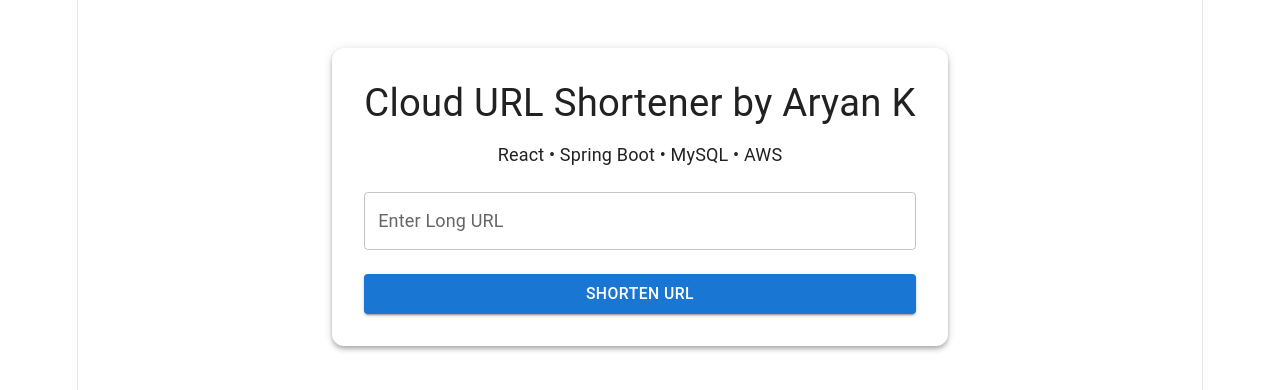
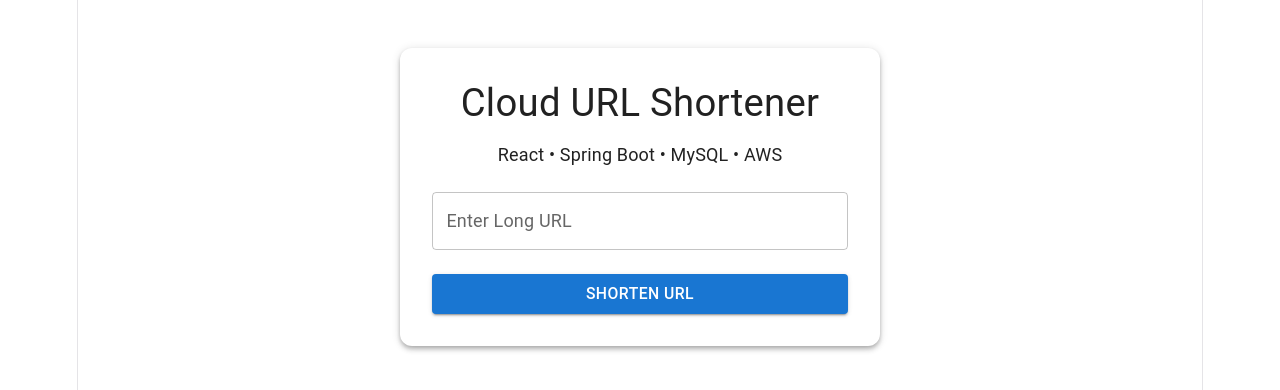
Before and after one commit to A27Kumar/cloud-url-shortener, a React app in the folder frontend/: page / in a window 1280 px wide. Shown: the top 390 px of the page. Built offline with nearby package versions, Linux system fonts and the light colour scheme; the HTML template or start-up script is replaced by a standard one.

Commit message:
removed changes

```diff
--- a/frontend/src/components/UrlForm.jsx
+++ b/frontend/src/components/UrlForm.jsx
@@ -52,7 +52,7 @@
       }}
     >
       <Typography variant="h4" align="center" gutterBottom>
-  Cloud URL Shortener by Aryan K
+  Cloud URL Shortener
 </Typography>
 
 <Typography
```
